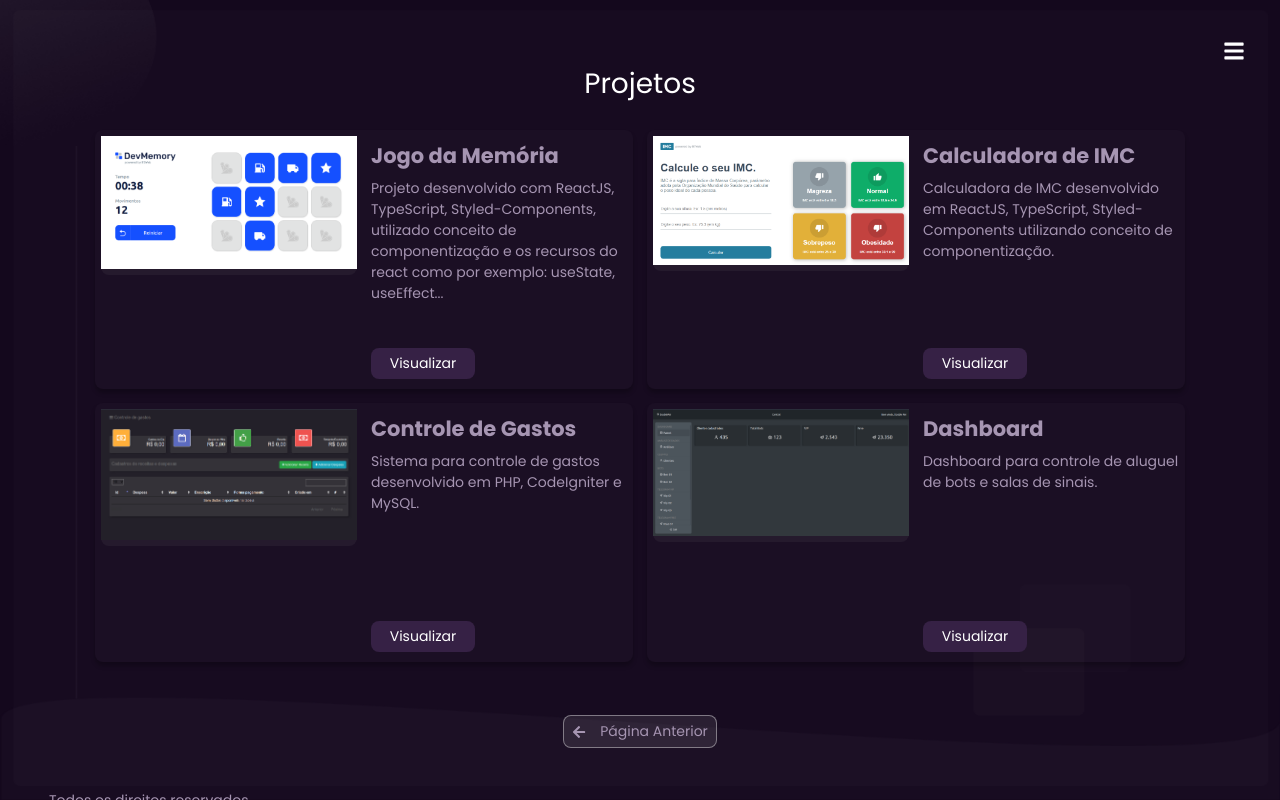
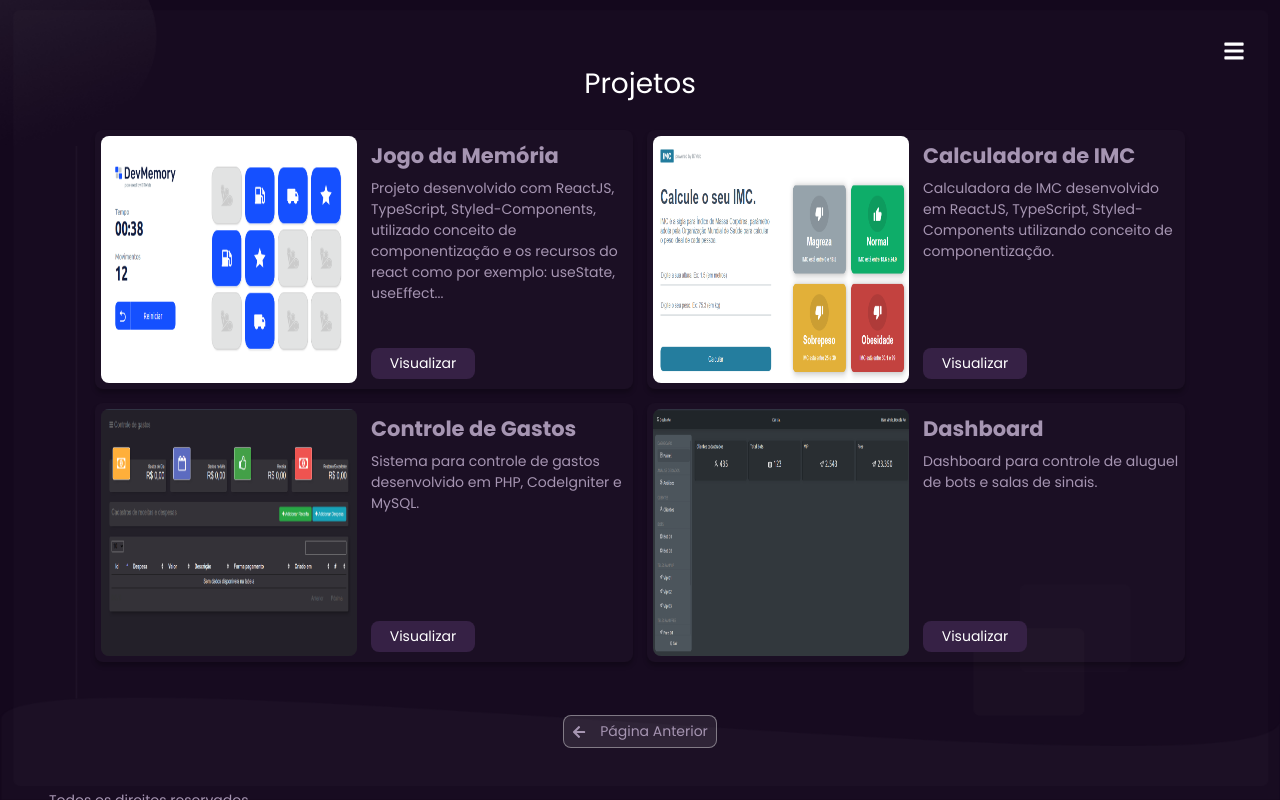
Before and after one commit to LeonardoLopeso/my-portfolio, a React (Create React App) app: page /projetos in a window 1280 px wide. Built offline with nearby package versions, Linux system fonts and the light colour scheme.

Commit message:
Ajustes nos cards de projetos

```diff
--- a/src/pages/Projects.tsx
+++ b/src/pages/Projects.tsx
@@ -93,7 +93,7 @@ const CardProject = styled.div`
   display: flex;
   gap: 1rem;
   padding: 6px;
-  min-height: 259px;
+  height: 259px;
   border-radius: 8px;
   background: rgba(217, 217, 217, 0.02);
   box-shadow: 0px 4px 4px rgba(0, 0, 0, 0.25);
@@ -113,6 +113,7 @@ const ThumbProject = styled.div`
   img {
     width: 100%;
     height: 100%;
+    border-radius: 8px;
   }
 
   @media (max-width: 500px) {
```
